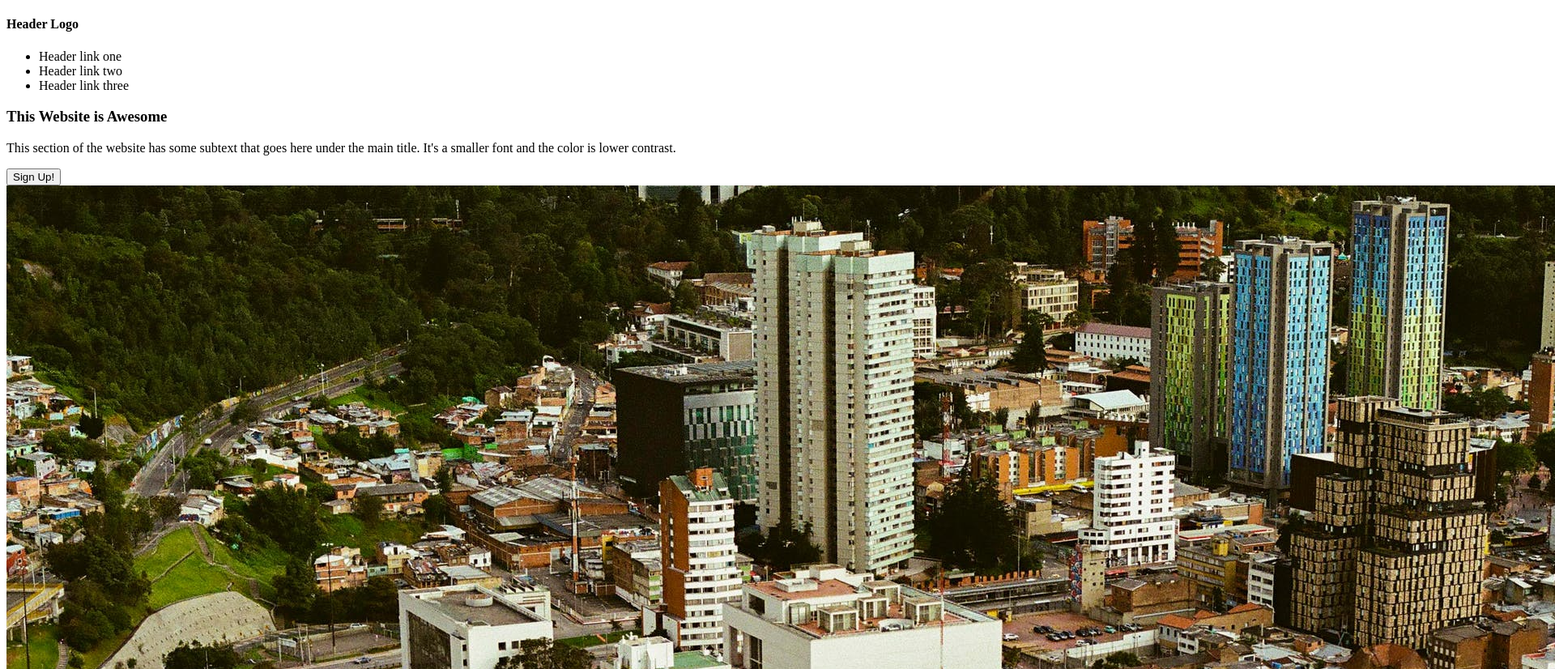
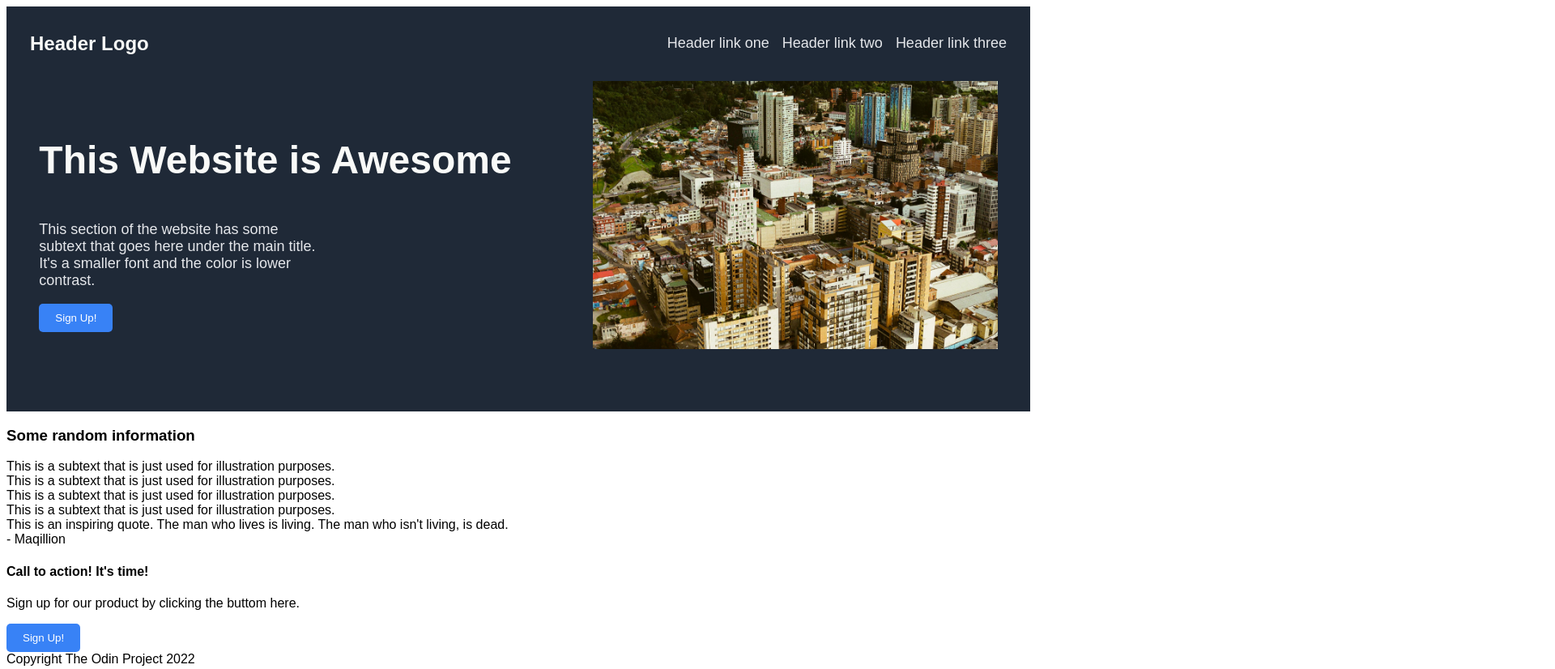
Before and after one commit to maqalmulla/foundations-landing-page, a plain HTML site: page index.html in a window 1280 px wide. Shown: the top 826 px of the page at 81% size, 1920 px wide, since content can reach past the window. Drawn offline with Linux system fonts and the light colour scheme.

Commit message:
Edited the HTML for CSS. Added CSS.

```diff
--- a/index.html
+++ b/index.html
@@ -9,16 +9,22 @@
     </head>
     <body>
         <div class="header">
-            <h4>Header Logo</h4>
+            <div class="top">
+                <h4 class="logo">Header Logo</h4>
                 <ul>
                     <li>Header link one</li>
                     <li>Header link two</li>
                     <li>Header link three</li>
                 </ul>
-            <h3>This Website is Awesome</h3>
-            <p>This section of the website has some subtext that goes here under the main title. It's a smaller font and the color is lower contrast.</p>
+            </div>
+            <div class="bottom">
+                <div class="left">
+                    <h3 class="hero">This Website is Awesome</h3>
+                    <p class="subtext">This section of the website has some subtext that goes here under the main title. It's a smaller font and the color is lower contrast.</p>
                     <button>Sign Up!</button>
+                </div>
                 <img src="images/image-for-website.jpeg" alt="Placeholder">
+            </div>
         </div>
         <div class="content-1">
             <h3>Some random information</h3>
--- a/styles.css
+++ b/styles.css
@@ -0,0 +1,78 @@
+body{
+    display: flex;
+    flex-direction: column;
+    font-family: Arial, Helvetica, sans-serif;
+}
+.header{
+    background-color: #1F2937;
+    height: 500px;
+}
+
+.hero{
+    font-size: 48px;
+    color: #F9FAF8;
+    font-weight: bolder;
+}
+
+.logo{
+    font-size: 24px;
+    color: #F9FAF8;
+}
+
+.subtext{
+    font-size: 18px;
+    color: #E5E7EB;
+    width: 350px;
+    height: auto;
+}
+
+li{
+    font-size: 18px;
+    color: #E5E7EB;
+}
+
+img{
+    width: 500px;
+    height: auto;
+}
+
+.top{
+    display: flex;
+    justify-content: center;
+    align-items: center;
+    gap: 600px;
+}
+
+.bottom{
+    display: flex;
+    justify-content: center;
+    align-items: center;
+    gap: 100px;
+}
+
+ul{
+    display: flex;
+    list-style: none;
+    gap: 16px;
+}
+
+button{
+    background-color: #3882F6;
+    color: white;
+    border: 0px;
+    border-radius: 5px;
+    padding: 10px;
+    padding-left: 20px;
+    padding-right: 20px;
+}
+
+.content-1{
+    display: flex;
+    flex-direction: column;
+}
+
+h3 .content-1{
+    font-size: 36px;
+    font-weight: bolder;
+    color: #1F2937;
+}
```
Lines whose indentation alone changed are shown as unchanged.
